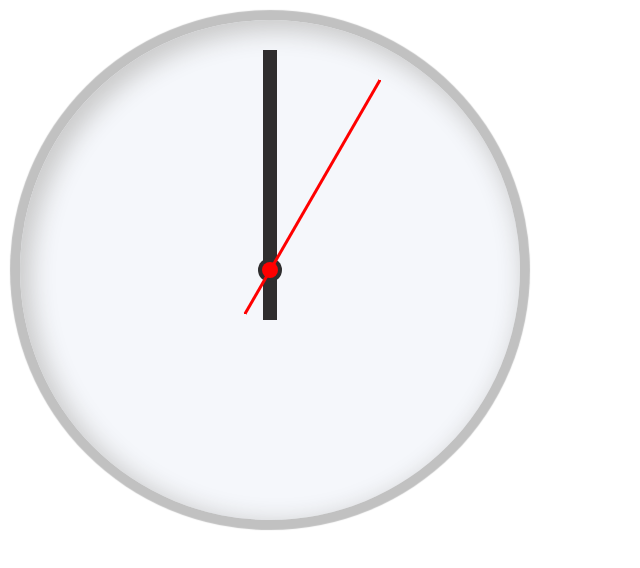
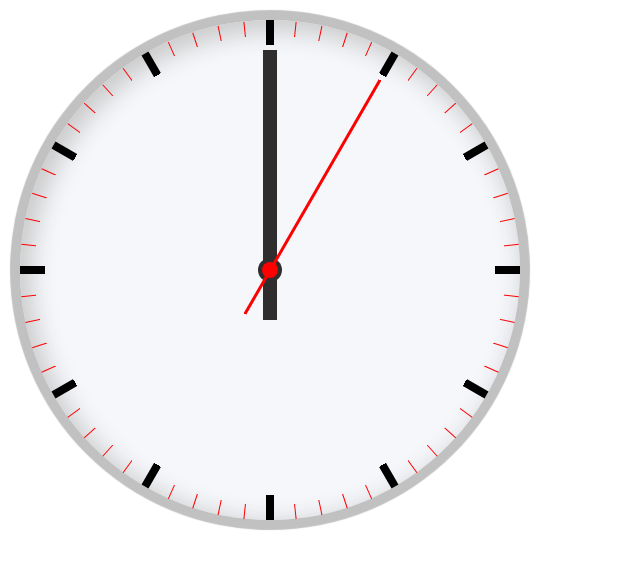
Before and after one commit to andersonmadeira/clock, a plain HTML site: page index.html in a window 1280 px wide. Shown: the whole page, without its empty margins (0-640 px from the left). Drawn offline with Linux system fonts and the light colour scheme.

Commit message:
feat: building the clock's face

```diff
--- a/index.html
+++ b/index.html
@@ -9,6 +9,8 @@
 <body>
     <div class="clock-wrapper">
         <div class="clock">
+            <div class="face">
+            </div>
             <div class="minutes-hand"></div>
             <div class="central-major-pin"></div>
             <div class="central-minor-pin"></div>
--- a/script.js
+++ b/script.js
@@ -1,7 +1,8 @@
 const ANGLES_PER_SECOND = 360 / 60
 const ANGLES_PER_MINUTE = 360 / 60
-const secondsHand = document.querySelector('.seconds-hand')
-const minutesHand = document.querySelector('.minutes-hand')
+const secondsHand = document.querySelector('.clock .seconds-hand')
+const minutesHand = document.querySelector('.clock .minutes-hand')
+const clockFace = document.querySelector('.clock .face')
 
 let tickId = 0
 let secondsHandAngle = 90
@@ -9,6 +10,23 @@ let minutesHandAngle = 90
 let secondsElapsed = 0
 let minutesElapsed = 0
 let lastTimestamp = 0
+
+const setupClockFace = () => {
+    let angle = 90
+
+    for (let pos = 0; pos <= 60; pos++) {
+        const bar = document.createElement('div')
+        bar.classList.add('face-bar')
+
+        if (pos % 5 === 0) {
+            bar.classList.add('face-bar--rounded')
+        }
+
+        bar.style.transform = `rotate(${angle + 90}deg)`
+        clockFace.append(bar)
+        angle += ANGLES_PER_SECOND
+    }
+}
 
 const tick = (timestamp) => {
     if (!lastTimestamp || timestamp - lastTimestamp >= 1000) {
@@ -30,4 +48,6 @@ const tick = (timestamp) => {
     tickId = requestAnimationFrame(tick)
 }
 
+setupClockFace()
+
 tickId = requestAnimationFrame(tick)
--- a/style.css
+++ b/style.css
@@ -65,3 +65,22 @@
     border-radius: 50%;
     background: red;
 }
+
+.face {
+    width: 100%;
+    height: 100%;
+}
+
+.face-bar {
+    position: absolute;
+    top: calc(50% - 0.5px);
+    background: linear-gradient(90deg, transparent 97%, red 97%);
+    height: 1px;
+    width: 100%;
+}
+
+.face-bar--rounded {
+    top: calc(50% - 4px);
+    height: 8px;
+    background: linear-gradient(90deg, transparent 95%, black 95%);
+}
```
